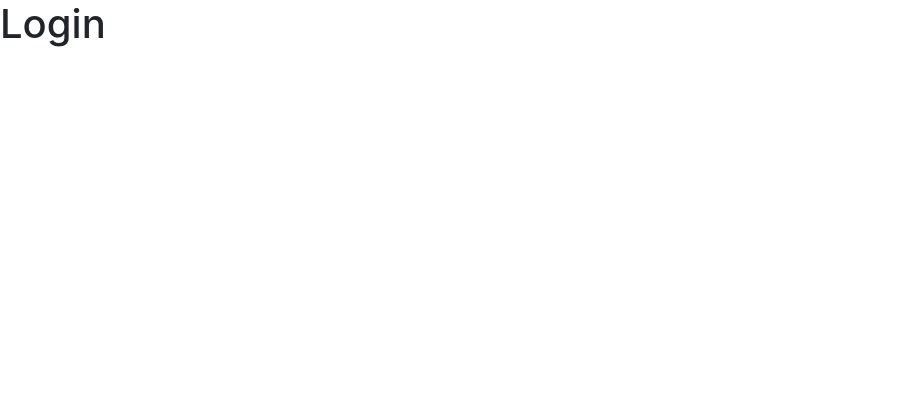
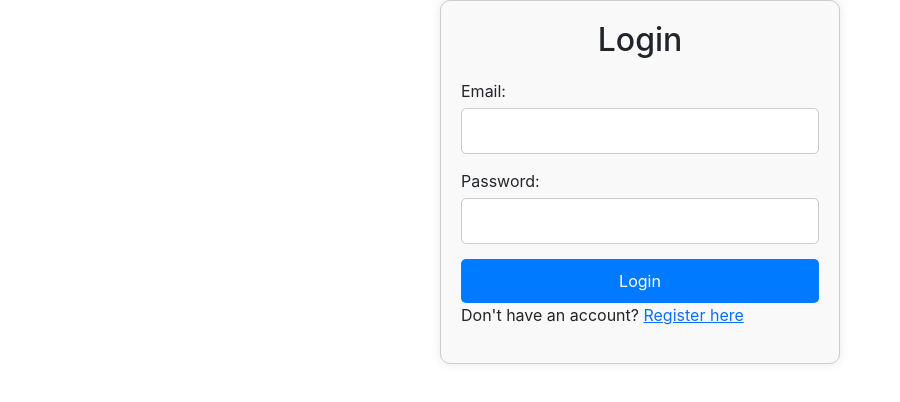
Before and after one commit to chamalanuradha/Breadcrumbs_Assignment_Frontend, a React (Create React App) app: page / in a window 1280 px wide. Shown: the top 402 px of the page, without its empty margins (0-900 px from the left). Built offline with nearby package versions, Linux system fonts and the light colour scheme.

Commit message:
Change login page

```diff
--- /dev/null
+++ b/src/pages/Login.css
@@ -0,0 +1,44 @@
+.login-container {
+    max-width: 400px;
+    margin: 0 auto;
+    padding: 20px;
+    border: 1px solid #ccc;
+    border-radius: 10px;
+    box-shadow: 0 0 10px rgba(0, 0, 0, 0.1);
+    background-color: #f9f9f9;
+  }
+
+  h2 {
+    text-align: center;
+    margin-bottom: 20px;
+  }
+
+  .form-group {
+    margin-bottom: 15px;
+  }
+
+  label {
+    display: block;
+    margin-bottom: 5px;
+  }
+
+  input {
+    width: 100%;
+    padding: 10px;
+    border: 1px solid #ccc;
+    border-radius: 5px;
+  }
+
+  button {
+    width: 100%;
+    padding: 10px;
+    background-color: #007bff;
+    color: #fff;
+    border: none;
+    border-radius: 5px;
+    cursor: pointer;
+  }
+
+  button:hover {
+    background-color: #0056b3;
+  }
--- a/src/pages/Login.js
+++ b/src/pages/Login.js
@@ -1,15 +1,50 @@
-/* eslint-disable jsx-a11y/img-redundant-alt */
-import React from 'react';
+import React, { useState } from 'react';
+import { Link } from 'react-router-dom'; // Import Link from react-router-dom
+import './Login.css'
 
+const Login = () => {
+  const [email, setEmail] = useState('');
+  const [password, setPassword] = useState('');
 
-const Login =  () => {
+  const handleLogin = (e) => {
+    e.preventDefault();
 
+  };
 
   return (
-    <div className="landing_body_container">
-<h1>Login</h1>
+    <div className="login-container">
+      <h2>Login</h2>
+      <form onSubmit={handleLogin}>
+        <div className="form-group">
+          <label htmlFor="email">Email:</label>
+          <input
+            type="email"
+            id="email"
+            value={email}
+            onChange={(e) => setEmail(e.target.value)}
+            required
+          />
+        </div>
+
+        <div className="form-group">
+          <label htmlFor="password">Password:</label>
+          <input
+            type="password"
+            id="password"
+            value={password}
+            onChange={(e) => setPassword(e.target.value)}
+            required
+          />
+        </div>
+
+        <button type="submit">Login</button>
+      </form>
+
+      <p className="redirect-text">
+        Don't have an account? <Link to="/register">Register here</Link>
+      </p>
     </div>
+  );
+};
 
-  )
-}
-export default Login
+export default Login;
```
